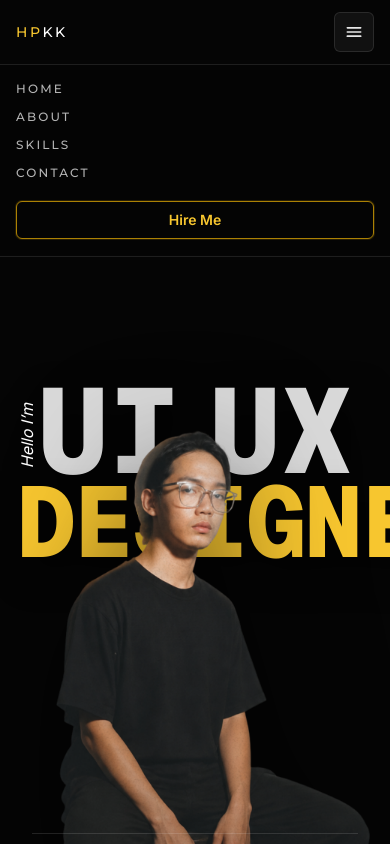
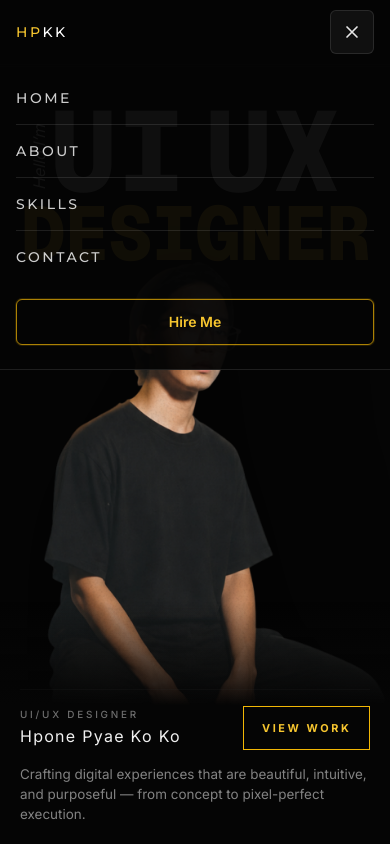
Before and after one commit to hponepyae/My-Porfolio, an Angular app: page / in a window 390 px wide. Both pictures are taken after a click on the button "Toggle menu". Shown: the top 844 px of the page. Built offline with nearby package versions, Linux system fonts and the light colour scheme.

Commit message:
minor fix

```diff
--- a/src/app/sections/about/about.component.ts
+++ b/src/app/sections/about/about.component.ts
@@ -34,7 +34,7 @@ export class AboutComponent implements AfterViewInit, OnDestroy {
           this.sectionObserver?.disconnect();
         }
       },
-      { threshold: 0.24 },
+      { threshold: this.revealThreshold() },
     );
 
     this.sectionObserver.observe(this.elementRef.nativeElement);
@@ -69,6 +69,13 @@ export class AboutComponent implements AfterViewInit, OnDestroy {
     if (this.animationFrame) {
       cancelAnimationFrame(this.animationFrame);
     }
+  }
+
+  // When the section is much taller than the screen (stacked phone layout, landscape phones) a 24%
+  // visible share can never be reached, so ask for no more than a third of a screen instead.
+  private revealThreshold(): number {
+    const height = this.elementRef.nativeElement.offsetHeight || window.innerHeight;
+    return Math.min(0.24, (window.innerHeight / height) * 0.33);
   }
 
   private showSection(): void {
--- a/src/app/sections/hero/hero.component.css
+++ b/src/app/sections/hero/hero.component.css
@@ -62,6 +62,54 @@
   width: clamp(22rem, 58vw, 58rem);
   max-width: 92vw;
   height: auto;
+}
+
+/* Colour ghosts behind the portrait: --fx (0..1) is the eased, smoothed scroll progress set from the component. */
+.hero-thermal-defs {
+  position: absolute;
+  pointer-events: none;
+}
+
+.hero-portrait-stack {
+  position: relative;
+  flex: none;
+  isolation: isolate;
+}
+
+.hero-portrait-fx {
+  position: absolute;
+  inset: 0;
+  width: 100%;
+  height: 100%;
+  object-fit: contain;
+  pointer-events: none;
+  user-select: none;
+  will-change: opacity, transform;
+}
+
+/* Colour-split echoes trailing behind the portrait; each drifts further out as --fx grows. */
+.hero-ghost {
+  z-index: -1;
+  opacity: calc(var(--fx, 0) * var(--ghost-alpha));
+  transform: translate3d(calc(var(--ghost-shift) * var(--fx, 0)), 0, 0);
+}
+
+.hero-ghost-yellow {
+  --ghost-shift: -9.5%;
+  --ghost-alpha: 0.5;
+  filter: url(#hero-ghost-yellow) blur(12px);
+}
+
+.hero-ghost-orange {
+  --ghost-shift: -8%;
+  --ghost-alpha: 0.85;
+  filter: url(#hero-ghost-orange) blur(5px);
+}
+
+.hero-ghost-red {
+  --ghost-shift: -3.5%;
+  --ghost-alpha: 0.95;
+  filter: url(#hero-ghost-red) blur(1.5px);
 }
 
 .hero-intro-panel {
@@ -138,8 +186,10 @@
     --name-end: 45%;
   }
 
+  /* Above ~700px of height (full-screen browser) the title drops further so it keeps sitting
+     across the portrait's chest instead of floating up towards the navbar. */
   .hero-display {
-    padding-top: clamp(6.25rem, 12vh, 8.75rem);
+    padding-top: calc(clamp(6.25rem, 12vh, 8.75rem) + max(0px, (100vh - 700px) * 0.55));
   }
 
   .hero-intro-panel {
@@ -147,51 +197,205 @@
   }
 }
 
-@media (max-width: 640px) {
+/* Tablets and phones: the pinned area sits below the sticky navbar so the whole hero fits the first
+   screen, and the intro panel gets a fade behind it that the portrait's legs sink into. */
+@media (max-width: 1023px) {
+  .hero-pinned {
+    --hero-nav: 66px;
+    top: var(--hero-nav);
+    height: calc(100svh - var(--hero-nav));
+  }
+
+  .hero-intro-panel::before {
+    content: '';
+    position: absolute;
+    inset: -6rem -4rem -3rem;
+    z-index: -1;
+    background: linear-gradient(to top, #050505 0%, #050505 58%, rgba(5, 5, 5, 0) 100%);
+    pointer-events: none;
+  }
+}
+
+@media (min-width: 640px) and (max-width: 1023px) {
+  .hero-portrait-wrap {
+    padding-bottom: 6rem;
+  }
+
+  .hero-portrait {
+    max-height: 74svh;
+  }
+
+  .hero-intro-panel {
+    bottom: 2rem;
+    grid-template-columns: minmax(0, 1fr) minmax(0, 1.4fr) auto;
+    gap: 1.5rem;
+  }
+
+  .hero-intro-link {
+    min-width: 9rem;
+  }
+}
+
+/* Phones: type scales with the viewport width and the intro panel stacks into two rows. */
+@media (max-width: 639px) {
   .hero-track {
     height: 200svh;
   }
 
   .hero-pinned {
-    height: calc(100svh - 4rem);
-    --name-start: 8%;
+    --name-start: 12%;
     --name-end: 40%;
   }
 
   .hero-display {
-    padding-top: clamp(5.75rem, 22svh, 7.5rem);
+    padding-top: clamp(1rem, 4svh, 2.5rem);
+  }
+
+  .hero-uiux {
+    gap: 5vw;
+    font-size: min(29vw, 21svh);
+  }
+
+  .hero-designer {
+    margin-top: -0.04em;
+    font-size: min(19.5vw, 14svh);
   }
 
   .hero-portrait-wrap {
-    align-items: flex-start;
-    padding-top: clamp(7.5rem, 28svh, 10rem);
-    padding-bottom: 0;
+    align-items: flex-end;
+    padding-top: 0;
+    padding-bottom: clamp(4.5rem, 10svh, 5.75rem);
   }
 
   .hero-portrait {
-    width: min(105vw, 360px);
+    width: auto;
     max-width: none;
-    max-height: calc(100svh - 6rem);
+    height: min(62svh, 132vw);
+    max-height: none;
+  }
+
+  .hero-ghost-yellow {
+    filter: url(#hero-ghost-yellow) blur(7px);
+  }
+
+  .hero-ghost-orange {
+    filter: url(#hero-ghost-orange) blur(3px);
+  }
+
+  .hero-ghost-red {
+    filter: url(#hero-ghost-red) blur(1px);
   }
 
   .hero-intro-panel {
-    bottom: 1rem;
-    grid-template-columns: 1fr;
-    gap: 0.95rem;
+    left: 0.25rem;
+    right: 0.25rem;
+    bottom: max(1.25rem, env(safe-area-inset-bottom));
+    grid-template-columns: minmax(0, 1fr) auto;
+    align-items: center;
+    gap: 0.85rem 1rem;
     padding-top: 1rem;
+    border-top-color: rgba(255, 255, 255, 0.16);
+  }
+
+  .hero-intro-panel::before {
+    inset: -5.5rem -1.25rem -1.5rem;
   }
 
   .hero-intro-role {
-    margin-bottom: 0.35rem;
+    margin-bottom: 0.4rem;
+    font-size: 0.62rem;
     letter-spacing: 0.28em;
   }
 
+  .hero-intro-name {
+    font-size: 1rem;
+  }
+
   .hero-intro-copy {
+    grid-row: 2;
+    grid-column: 1 / -1;
     max-width: 26rem;
+    color: rgba(255, 255, 255, 0.5);
+    font-size: 0.84rem;
+    line-height: 1.5;
   }
 
   .hero-intro-link {
-    width: 100%;
-    min-height: 2.9rem;
+    grid-row: 1;
+    grid-column: 2;
+    min-width: 0;
+    min-height: 2.75rem;
+    padding: 0.7rem 1.1rem;
+    font-size: 0.68rem;
+    letter-spacing: 0.24em;
   }
 }
+
+/* Very narrow phones: stack the call to action under the name instead of squeezing it beside. */
+@media (max-width: 359px) {
+  .hero-intro-panel {
+    grid-template-columns: 1fr;
+  }
+
+  .hero-intro-copy {
+    grid-row: 3;
+  }
+
+  .hero-intro-link {
+    grid-row: 2;
+    grid-column: 1;
+    width: 100%;
+  }
+}
+
+/* Landscape phones: very little height, so everything is sized from it rather than from the width. */
+@media (max-width: 1023px) and (max-height: 520px) {
+  .hero-display {
+    padding-top: 0.5rem;
+  }
+
+  .hero-uiux {
+    gap: 6svh;
+    font-size: 34svh;
+  }
+
+  .hero-designer {
+    margin-top: -0.04em;
+    font-size: 28svh;
+  }
+
+  .hero-portrait-wrap {
+    padding-top: 0;
+    padding-bottom: 3.25rem;
+  }
+
+  .hero-portrait {
+    width: auto;
+    height: auto;
+    max-height: calc(100svh - 8rem);
+  }
+
+  .hero-intro-panel {
+    bottom: 0.75rem;
+    grid-template-columns: minmax(0, 1fr) minmax(0, 1.4fr) auto;
+    gap: 1.25rem;
+    padding-top: 0.7rem;
+  }
+
+  .hero-intro-panel::before {
+    inset: -3rem -4rem -3rem;
+  }
+
+  .hero-intro-copy {
+    grid-row: auto;
+    grid-column: auto;
+    font-size: 0.76rem;
+  }
+
+  .hero-intro-link {
+    grid-row: auto;
+    grid-column: auto;
+    width: auto;
+    min-height: 2.4rem;
+  }
+}
--- a/src/app/sections/hero/hero.component.html
+++ b/src/app/sections/hero/hero.component.html
@@ -2,6 +2,21 @@
   <div class="hero-track">
     <div class="hero-pinned">
       <div class="absolute inset-x-0 top-0 h-px bg-white/10 z-40"></div>
+
+      <!-- Flat warm tints for the ghost copies that trail out behind the portrait. -->
+      <svg class="hero-thermal-defs" width="0" height="0" aria-hidden="true" focusable="false">
+        <defs>
+          <filter id="hero-ghost-yellow" color-interpolation-filters="sRGB">
+            <feColorMatrix type="matrix" values="0 0 0 0 1  0.2 0.3 0.1 0 0.78  0 0 0 0 0.05  0 0 0 1 0" />
+          </filter>
+          <filter id="hero-ghost-orange" color-interpolation-filters="sRGB">
+            <feColorMatrix type="matrix" values="0 0 0 0 1  0.3 0.5 0.1 0 0.45  0 0 0 0 0  0 0 0 1 0" />
+          </filter>
+          <filter id="hero-ghost-red" color-interpolation-filters="sRGB">
+            <feColorMatrix type="matrix" values="0 0 0 0 1  0.3 0.4 0.1 0 0.12  0 0 0 0 0.2  0 0 0 1 0" />
+          </filter>
+        </defs>
+      </svg>
 
       <div class="relative mx-auto w-full h-full max-w-[1600px] px-4 sm:px-8">
         <div class="relative h-full flex items-center justify-center">
@@ -49,12 +64,17 @@
           </div>
 
           <div class="hero-portrait-wrap relative z-20 flex items-end justify-center w-full h-full pt-10 pb-20">
+            <div class="hero-portrait-stack">
+              <img src="photo/my%20photo.png" alt="" class="hero-portrait-fx hero-ghost hero-ghost-yellow" aria-hidden="true" />
+              <img src="photo/my%20photo.png" alt="" class="hero-portrait-fx hero-ghost hero-ghost-orange" aria-hidden="true" />
+              <img src="photo/my%20photo.png" alt="" class="hero-portrait-fx hero-ghost hero-ghost-red" aria-hidden="true" />
               <img
                 src="photo/my%20photo.png"
                 alt="Portrait"
                 class="hero-portrait block max-h-[82vh] w-auto object-contain drop-shadow-[0_30px_60px_rgba(0,0,0,0.6)]"
                 (load)="onWindowResize()"
               />
+            </div>
           </div>
 
           <div class="hero-intro-panel">
--- a/src/app/sections/skills/skills.component.ts
+++ b/src/app/sections/skills/skills.component.ts
@@ -143,7 +143,8 @@ export class SkillsComponent implements AfterViewInit, OnDestroy {
       scrollTrigger: {
         trigger: section,
         start: 'top top',
-        end: '+=6400',
+        // Phones get a shorter pin so the section doesn't take a dozen swipes to get through.
+        end: () => (window.innerWidth < 768 ? '+=3400' : '+=6400'),
         pin: true,
         scrub: 1.05,
         anticipatePin: 1,
--- a/src/app/shared/navbar/navbar.component.html
+++ b/src/app/shared/navbar/navbar.component.html
@@ -1,9 +1,11 @@
 <header
   class="sticky top-0 z-50 border-b border-transparent transition-all duration-300"
   [ngClass]="
-    isScrolled()
-      ? 'border-white/10 bg-ink-950/75 backdrop-blur'
-      : 'bg-transparent'
+    isOpen()
+      ? 'border-white/10 bg-ink-950/95 backdrop-blur'
+      : isScrolled()
+        ? 'border-white/10 bg-ink-950/75 backdrop-blur'
+        : 'bg-transparent'
   "
 >
   <div class="container-shell">
@@ -28,10 +30,12 @@
       </div>
 
       <button
-        class="md:hidden inline-flex h-10 w-10 items-center justify-center rounded-md border border-white/10 bg-white/5 text-white/90 transition hover:bg-white/10"
+        class="md:hidden inline-flex h-11 w-11 items-center justify-center rounded-md border border-white/10 bg-white/5 text-white/90 transition hover:bg-white/10"
         type="button"
         (click)="toggle()"
         aria-label="Toggle menu"
+        aria-controls="mobile-menu"
+        [attr.aria-expanded]="isOpen()"
       >
         <svg
           class="h-5 w-5"
@@ -40,7 +44,7 @@
           xmlns="http://www.w3.org/2000/svg"
         >
           <path
-            d="M4 7H20M4 12H20M4 17H20"
+            [attr.d]="isOpen() ? 'M6 6L18 18M18 6L6 18' : 'M4 7H20M4 12H20M4 17H20'"
             stroke="currentColor"
             stroke-width="2"
             stroke-linecap="round"
@@ -50,22 +54,22 @@
     </div>
   </div>
 
+  <!-- Overlays the page instead of pushing it down, so opening the menu never shifts the layout. -->
   <div
-    class="md:hidden overflow-hidden border-t border-white/10 bg-ink-950/85 backdrop-blur transition-all duration-300"
-    [ngClass]="isOpen() ? 'max-h-64 opacity-100' : 'max-h-0 opacity-0'"
+    id="mobile-menu"
+    class="md:hidden absolute inset-x-0 top-full overflow-hidden border-b border-white/10 bg-ink-950/95 backdrop-blur transition-all duration-300"
+    [ngClass]="isOpen() ? 'max-h-96 opacity-100' : 'max-h-0 opacity-0 pointer-events-none border-transparent'"
   >
-    <div class="container-shell py-4">
-      <div class="flex flex-col gap-3">
-        <a class="nav-link w-fit" href="#home" (click)="close()">Home</a>
-        <a class="nav-link w-fit" href="#about" (click)="close()">About</a>
-        <a class="nav-link w-fit" href="#skills" (click)="close()">Skills</a>
-        <a class="nav-link w-fit" href="#contact" (click)="close()">Contact</a>
-        <div class="pt-2">
-          <a class="btn-gold-outline w-full" href="#contact" (click)="close()"
-            >Hire Me</a
-          >
-        </div>
-      </div>
+    <div class="container-shell pb-6 pt-2">
+      <nav class="flex flex-col divide-y divide-white/10">
+        <a class="mobile-nav-link" href="#home" (click)="close()">Home</a>
+        <a class="mobile-nav-link" href="#about" (click)="close()">About</a>
+        <a class="mobile-nav-link" href="#skills" (click)="close()">Skills</a>
+        <a class="mobile-nav-link" href="#contact" (click)="close()">Contact</a>
+      </nav>
+      <a class="btn-gold-outline mt-4 w-full py-3" href="#contact" (click)="close()"
+        >Hire Me</a
+      >
     </div>
   </div>
 </header>
--- a/src/styles.css
+++ b/src/styles.css
@@ -8,9 +8,14 @@
     --gold-hand-cursor: url('/photo/coursor.svg');
   }
 
-  html,
+  html {
+    height: 100%;
+  }
+
+  /* min-height, not height: a fixed-height body would end the sticky navbar's range after one screen. */
   body {
-    height: 100%;
+    min-height: 100%;
+    overflow-x: clip;
   }
 
   html {
@@ -62,6 +67,10 @@
     @apply w-full;
   }
 
+  .mobile-nav-link {
+    @apply flex items-center justify-between py-4 text-sm font-display uppercase tracking-wide2 text-white/80 transition-colors hover:text-gold-500;
+  }
+
   .btn {
     @apply inline-flex items-center justify-center gap-2 rounded-md px-4 py-2 text-sm font-semibold transition-all duration-300;
   }
@@ -79,6 +88,6 @@
   }
 
   .input {
-    @apply w-full rounded-lg border border-white/10 bg-ink-800/70 px-4 py-3 text-sm text-white placeholder:text-white/35 outline-none transition focus:border-gold-600/60 focus:ring-2 focus:ring-gold-600/20;
+    @apply w-full rounded-lg border border-white/10 bg-ink-800/70 px-4 py-3 text-base sm:text-sm text-white placeholder:text-white/35 outline-none transition focus:border-gold-600/60 focus:ring-2 focus:ring-gold-600/20;
   }
 }
```
Also changed, not shown: src/app/sections/about/about.component.css (+14 -7 lines), src/app/sections/hero/hero.component.ts (+58 -5 lines), src/app/sections/skills/skills.component.css (+83 -19 lines). Lines whose indentation alone changed are shown as unchanged.
